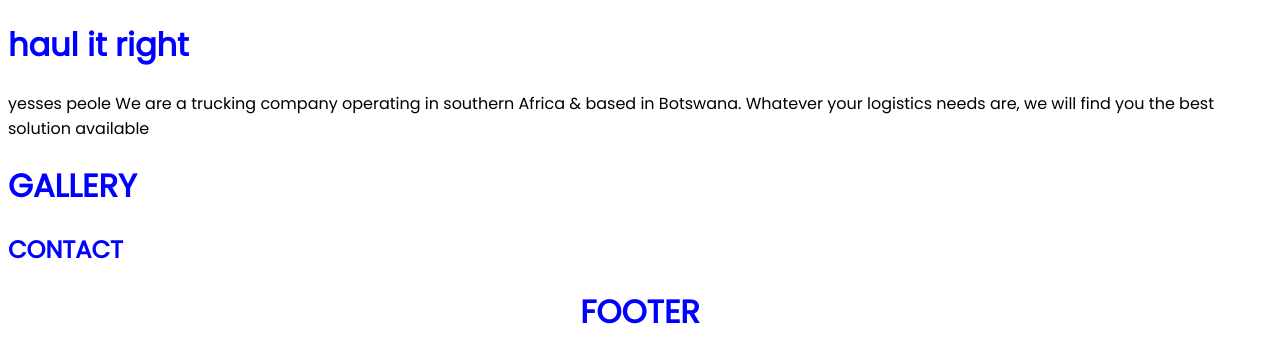
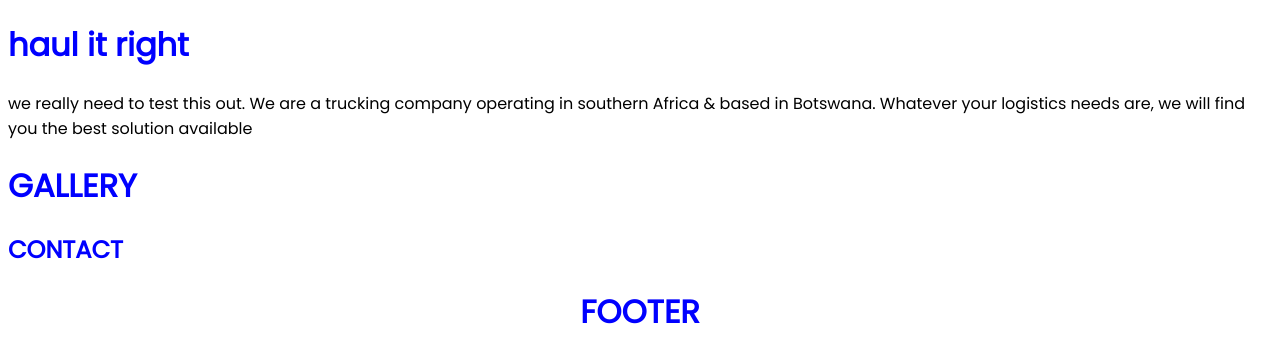
Before and after one commit to techrud/liscon, a plain HTML site: page index.html in a window 1280 px wide. Drawn offline with Linux system fonts and the light colour scheme.

Commit message:
slightly edited the html to test git

```diff
--- a/index.html
+++ b/index.html
@@ -12,7 +12,7 @@
     <header>
         <h1>haul it right</h1>
     </header>
-    <p>yesses peole We are a trucking company operating in southern Africa & based in Botswana.
+    <p>we really need to test this out. We are a trucking company operating in southern Africa & based in Botswana.
          Whatever your logistics needs are, we will find you the best solution available </p>
          <!-- gallery comes here -->
     <div>
```
